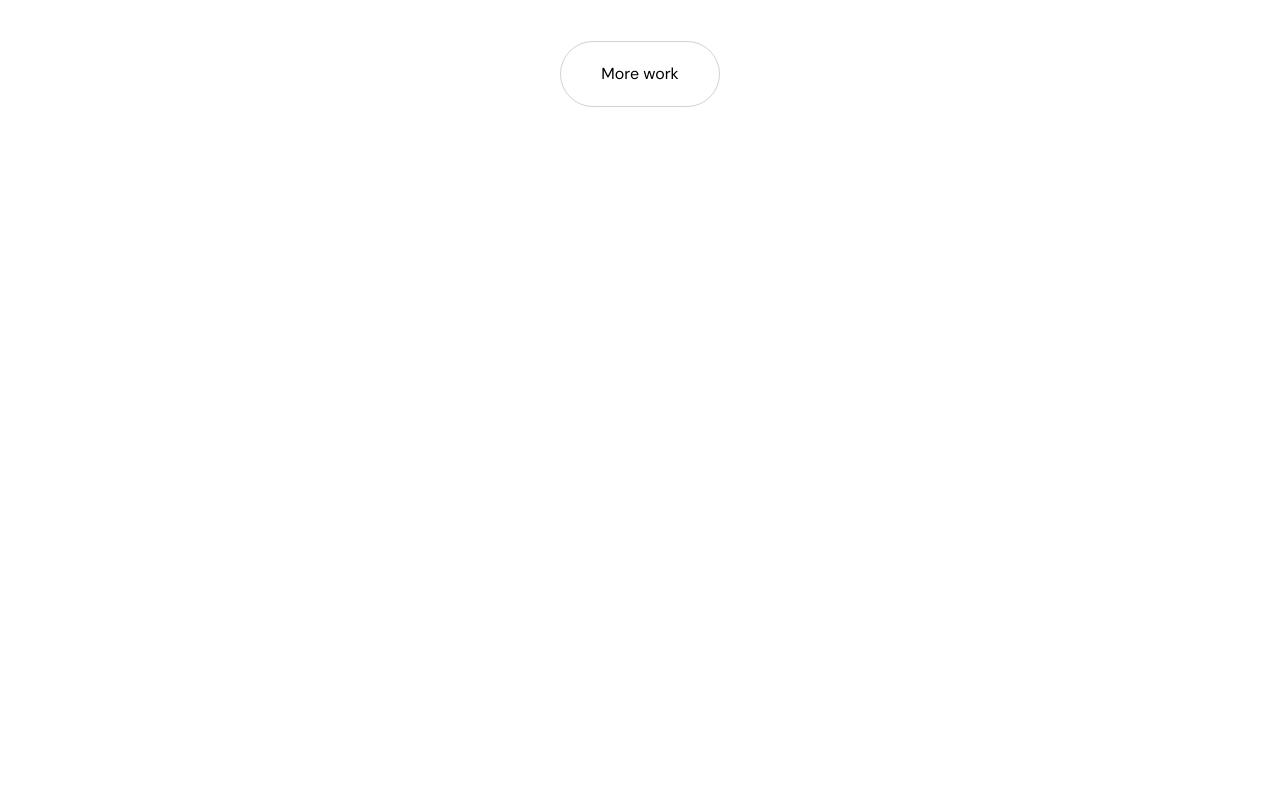
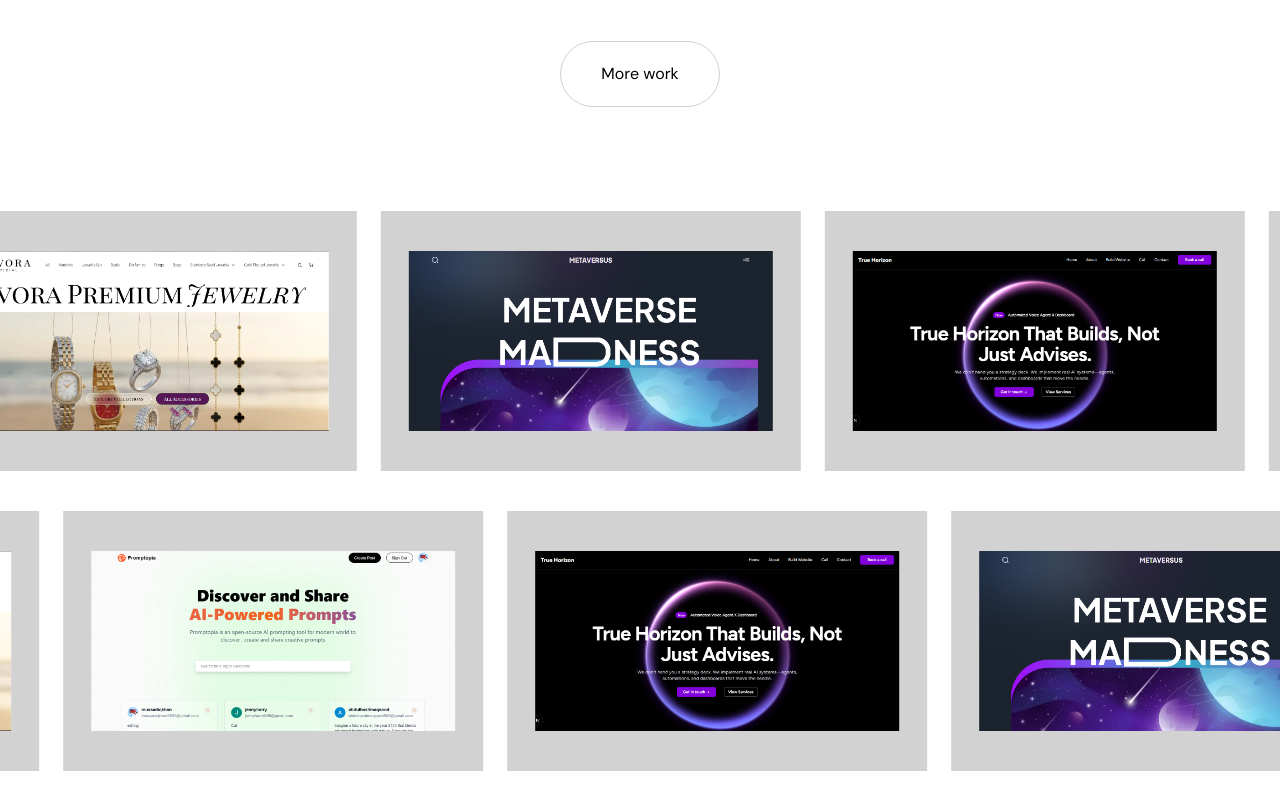
Before and after one commit to mussadiqkhan6886/portfolionew, a Next.js app: page / in a window 1280 px wide. Shown: the part 2000-2797 px from the top of the page. Before the commit the page ends 2171 px from the top, so only its background shows below. Built offline with nearby package versions, Linux system fonts and the light colour scheme.

Commit message:
completed thumbnails work

```diff
--- a/app/page.tsx
+++ b/app/page.tsx
@@ -5,6 +5,7 @@ import Idea from '@/sections/Idea'
 import Projects from '@/sections/Projects'
 import Skills from '@/sections/Skills'
 import Testimonials from '@/sections/Testimonials'
+import WorkThumbnails from '@/sections/WorkThumbnails'
 import React from 'react'
 
 const Home = () => {
@@ -13,6 +14,7 @@ const Home = () => {
       <Hero />
       <About />
       <Projects />
+      <WorkThumbnails />
       <Skills />
       <Experience />
       <Testimonials />
--- /dev/null
+++ b/components/ui/Thumbnails.tsx
@@ -0,0 +1,200 @@
+'use client';
+
+import React, { useRef, useLayoutEffect, useState } from 'react';
+import {
+  motion,
+  useScroll,
+  useSpring,
+  useTransform,
+  useMotionValue,
+  useVelocity,
+  useAnimationFrame
+} from 'motion/react';
+import Image from 'next/image';
+
+interface VelocityMapping {
+  input: [number, number];
+  output: [number, number];
+}
+
+interface VelocityTextProps {
+  children: React.ReactNode;
+  baseVelocity: number;
+  scrollContainerRef?: React.RefObject<HTMLElement>;
+  className?: string;
+  damping?: number;
+  stiffness?: number;
+  numCopies?: number;
+  velocityMapping?: VelocityMapping;
+  parallaxClassName?: string;
+  scrollerClassName?: string;
+  parallaxStyle?: React.CSSProperties;
+  scrollerStyle?: React.CSSProperties;
+}
+
+
+interface ScrollVelocityProps {
+  scrollContainerRef?: React.RefObject<HTMLElement>;
+  texts: string[][];
+  velocity?: number;
+  className?: string;
+  damping?: number;
+  stiffness?: number;
+  numCopies?: number;
+  velocityMapping?: VelocityMapping;
+  parallaxClassName?: string;
+  scrollerClassName?: string;
+  parallaxStyle?: React.CSSProperties;
+  scrollerStyle?: React.CSSProperties;
+}
+
+function useElementWidth<T extends HTMLElement>(ref: React.RefObject<T | null>): number {
+  const [width, setWidth] = useState(0);
+
+  useLayoutEffect(() => {
+    function updateWidth() {
+      if (ref.current) {
+        setWidth(ref.current.offsetWidth);
+      }
+    }
+    updateWidth();
+    window.addEventListener('resize', updateWidth);
+    return () => window.removeEventListener('resize', updateWidth);
+  }, [ref]);
+
+  return width;
+}
+
+export const ScrollThumbnail: React.FC<ScrollVelocityProps> = ({
+  scrollContainerRef,
+  texts = [],
+  velocity = 100,
+  className = '',
+  damping = 50,
+  stiffness = 400,
+  numCopies = 6,
+  velocityMapping = { input: [0, 1000], output: [0, 5] },
+  parallaxClassName,
+  scrollerClassName,
+  parallaxStyle,
+  scrollerStyle
+}) => {
+  function VelocityText({
+    children,
+    baseVelocity = velocity,
+    scrollContainerRef,
+    className = '',
+    damping,
+    stiffness,
+    numCopies,
+    velocityMapping,
+    parallaxClassName,
+    scrollerClassName,
+    parallaxStyle,
+    scrollerStyle
+  }: VelocityTextProps) {
+    const baseX = useMotionValue(0);
+    const scrollOptions = scrollContainerRef ? { container: scrollContainerRef } : {};
+    const { scrollY } = useScroll(scrollOptions);
+    const scrollVelocity = useVelocity(scrollY);
+    const smoothVelocity = useSpring(scrollVelocity, {
+      damping: damping ?? 50,
+      stiffness: stiffness ?? 400
+    });
+    const velocityFactor = useTransform(
+      smoothVelocity,
+      velocityMapping?.input || [0, 1000],
+      velocityMapping?.output || [0, 5],
+      { clamp: false }
+    );
+
+    const copyRef = useRef<HTMLDivElement>(null);
+    const copyWidth = useElementWidth(copyRef);
+
+    function wrap(min: number, max: number, v: number): number {
+      const range = max - min;
+      const mod = (((v - min) % range) + range) % range;
+      return mod + min;
+    }
+
+    const x = useTransform(baseX, v => {
+      if (copyWidth === 0) return '0px';
+      return `${wrap(-copyWidth, 0, v)}px`;
+    });
+
+    const directionFactor = useRef<number>(1);
+    useAnimationFrame((t, delta) => {
+      let moveBy = directionFactor.current * baseVelocity * (delta / 1000);
+
+      if (velocityFactor.get() < 0) {
+        directionFactor.current = -1;
+      } else if (velocityFactor.get() > 0) {
+        directionFactor.current = 1;
+      }
+
+      moveBy = directionFactor.current * moveBy * velocityFactor.get();
+      baseX.set(baseX.get() + moveBy);
+    });
+
+
+    const spans = [];
+
+      for (let i = 0; i < (numCopies ?? 6); i++) {
+        spans.push(
+          <div
+            key={i}
+            ref={i === 0 ? copyRef : null}
+            className="flex shrink-0 items-center gap-5 pr-6"
+          >
+            {children}
+          </div>
+        );
+      }
+
+    return (
+  <div className="relative overflow-hidden">
+    <motion.div
+      className="flex w-max items-center"
+      style={{ x, ...scrollerStyle }}
+    >
+      {spans}
+    </motion.div>
+  </div>
+);
+  }
+
+  return (
+    <section>
+      {texts.map((text : string[], index) => (
+        <VelocityText
+        key={index}
+        baseVelocity={index % 2 !== 0 ? -velocity : velocity}
+        scrollContainerRef={scrollContainerRef}
+        damping={damping}
+        stiffness={stiffness}
+        numCopies={numCopies}
+        velocityMapping={velocityMapping}
+        >
+        <div className="flex items-center gap-6">
+        {text.map((img, i) => (
+          <div
+            key={`${img}-${i}`}
+            className="relative h-[200px] w-[280px] mb-10 shrink-0 overflow-hidden md:h-[260px] md:w-[420px] bg-border px-7 py-10"
+          >
+            <Image
+              src={img}
+              alt={`Thumbnail ${i + 1}`}
+              width={300}
+              height={300}
+              className="object-cover w-full h-full object-center"
+            />
+          </div>
+            ))}
+          </div>
+          </VelocityText>
+            ))}
+      </section>
+      );
+};
+
+export default ScrollThumbnail;
--- a/constants/index.ts
+++ b/constants/index.ts
@@ -17,3 +17,10 @@ export const projects = [
     {id: "3",title: "Zevora", role: "development & SEO", thumbnail: "/t1.png", link: "/work/s", location: "", stack: [], description: "", features: [], live: "", video: "", webVideo: "", mobileShots: []},
     {id: "4",title: "True Horizon", role: "design & development", thumbnail: "/t3.png", link: "/work/l", location: "", stack: [], description: "", features: [], live: "", video: "", webVideo: "", mobileShots: []},
 ]
+
+export const thumbnails1 = [
+    "/t1.png", "/t2.png", "/t3.png", "/t4.png"
+]
+export const thumbnails2 = [
+    "/t4.png", "/t3.png", "/t2.png", "/t1.png"
+]
--- /dev/null
+++ b/sections/WorkThumbnails.tsx
@@ -0,0 +1,18 @@
+import ScrollThumbnail from "@/components/ui/Thumbnails";
+import { thumbnails1, thumbnails2 } from "@/constants";
+
+const WorkThumbnails = () => {
+  return (
+    <section className="space-y-5 overflow-hidden py-10">
+      <ScrollThumbnail
+        texts={[thumbnails1, thumbnails2]}
+        velocity={10}
+        numCopies={5}
+        damping={50}
+        stiffness={10000}
+      />
+    </section>
+  );
+};
+
+export default WorkThumbnails;
```
